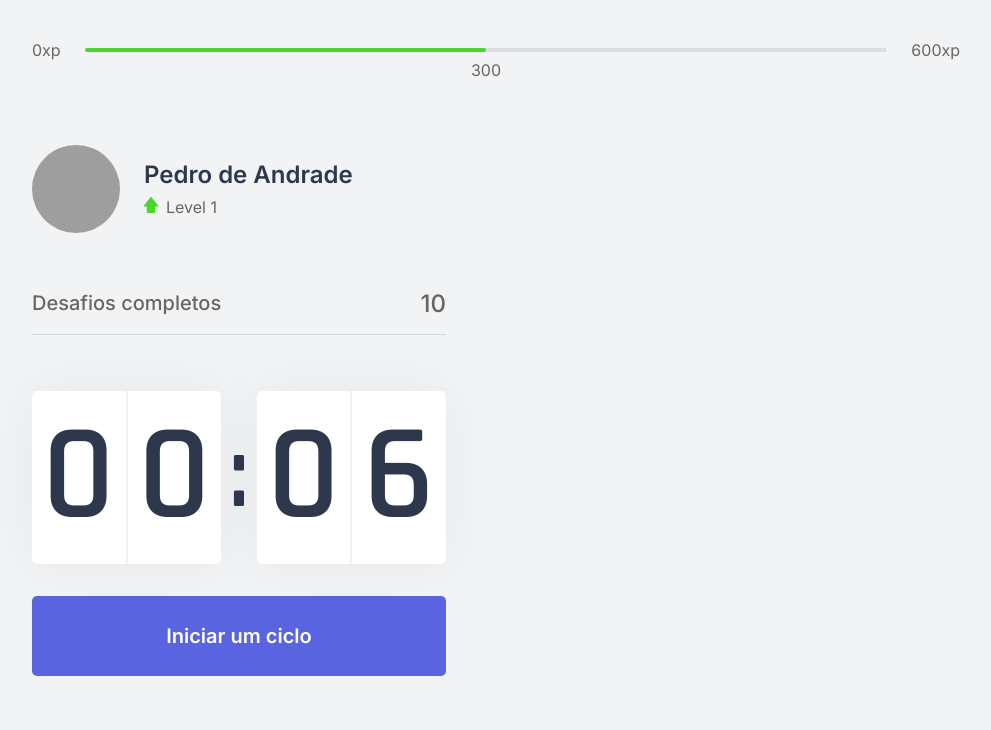
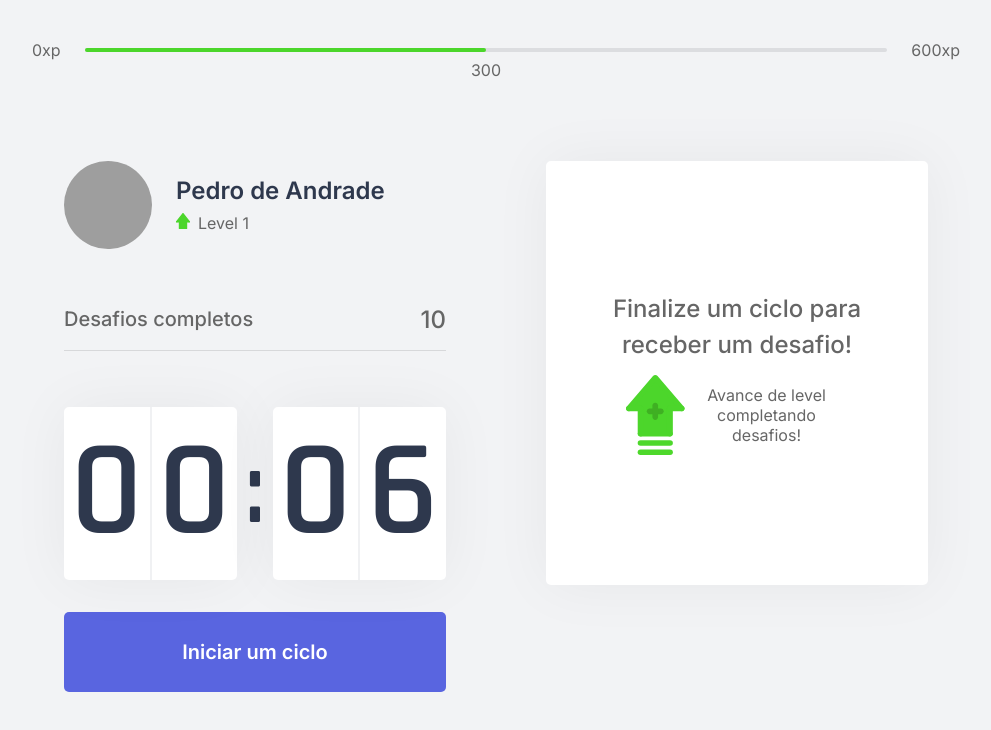
Before and after one commit to pedroAndrad1/moveit, a Next.js app: page / in a window 1280 px wide. Shown: the top 730 px of the page, without its empty margins (144-1135 px from the left). Built offline with nearby package versions, Linux system fonts and the light colour scheme; grey boxes are pictures that could not be loaded.

Commit message:
Iniciado o ChallengeBox

```diff
--- /dev/null
+++ b/src/components/ChallengeBox/index.tsx
@@ -0,0 +1,17 @@
+import { ChallengeBoxContainer, ChallengeBoxNotActive } from '../../styles/components/ChallengeBox.module';
+
+export default function ChallengeBox(){
+    return(
+        <ChallengeBoxContainer>
+            <ChallengeBoxNotActive>
+                <strong>
+                    Finalize um ciclo para receber um desafio!
+                </strong>
+                <p>
+                    <img src="icons/level-up.svg" alt="Level up"/>
+                    Avance de level completando desafios!
+                </p>
+            </ChallengeBoxNotActive>
+        </ChallengeBoxContainer>
+    )
+}
--- a/src/pages/index.tsx
+++ b/src/pages/index.tsx
@@ -5,6 +5,7 @@ import ExperienceBar from "../components/ExperienceBar";
 import Profile from "../components/Profile";
 import { StyledSection } from '../styles/pages/Home.module';
 import Head from 'next/head'
+import ChallengeBox from "../components/ChallengeBox";
 
 export default function Home() {
   return (
@@ -20,6 +21,9 @@ export default function Home() {
           <CompletedChallenges />
           <Countdown />
         </div>
+        <>
+          <ChallengeBox />
+        </>
       </StyledSection>
     </Container>
   )
--- /dev/null
+++ b/src/styles/components/ChallengeBox.module.tsx
@@ -0,0 +1,37 @@
+import styled from 'styled-components';
+
+export const ChallengeBoxContainer = styled.div`
+    height: 80%;
+
+    background: var(--white);
+    border-radius: 5px;
+    box-shadow: 0 0 60px rgba(0,0,0, .05);
+    padding: 1.5rem 2rem;
+
+    display: flex;
+    flex-direction: column;
+    align-items: center;
+    justify-content: center;
+
+    text-align: center;
+`
+export const ChallengeBoxNotActive = styled.div`
+    display: flex;
+    flex-direction: column;
+    align-items: center;
+    justify-content: space-evenly;
+    height: 50%;
+
+    & strong{
+        font-size: 1.5rem;
+        font-weight: 500;
+        line-height: 1.5;
+    }
+
+    & p{
+        display: flex;
+        align-items: center;
+        justify-content: center;
+        max-width: 70%;
+    }
+`
--- a/src/styles/components/ExperienceBar.module.tsx
+++ b/src/styles/components/ExperienceBar.module.tsx
@@ -7,6 +7,7 @@ export const BarContainer = styled.header`
     & span{
         font-size: 1rem;
     }
+
 `
 export const Bar = styled.div`
     flex: 1;
--- a/src/styles/pages/Home.module.tsx
+++ b/src/styles/pages/Home.module.tsx
@@ -7,4 +7,6 @@ export const StyledSection = styled.section`
     grid-template-columns: 1fr 1fr;
     gap: 6.25rem;
     align-content: center;
+
+    padding: 2rem 2rem 0 2rem;
 `
```
